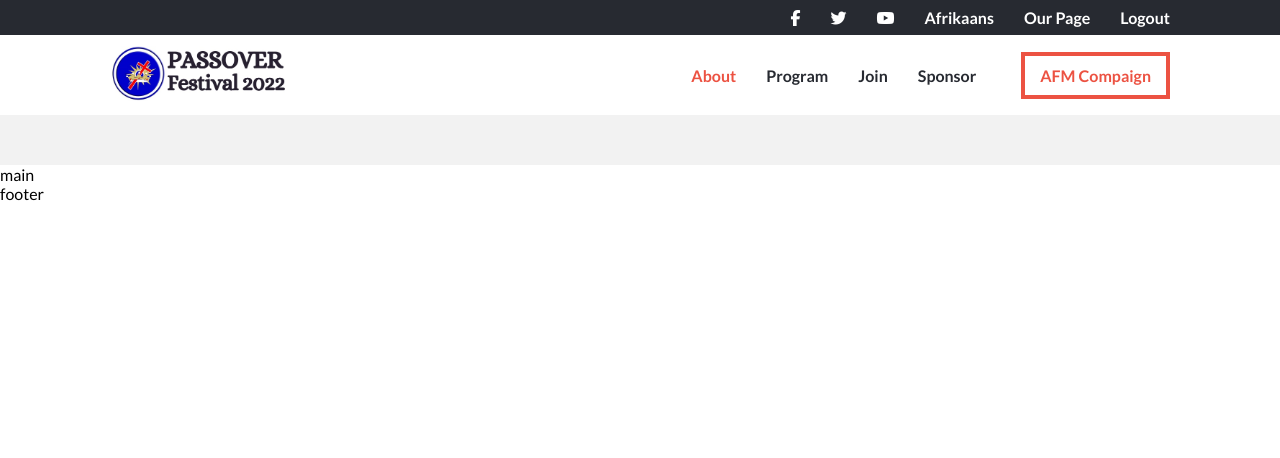
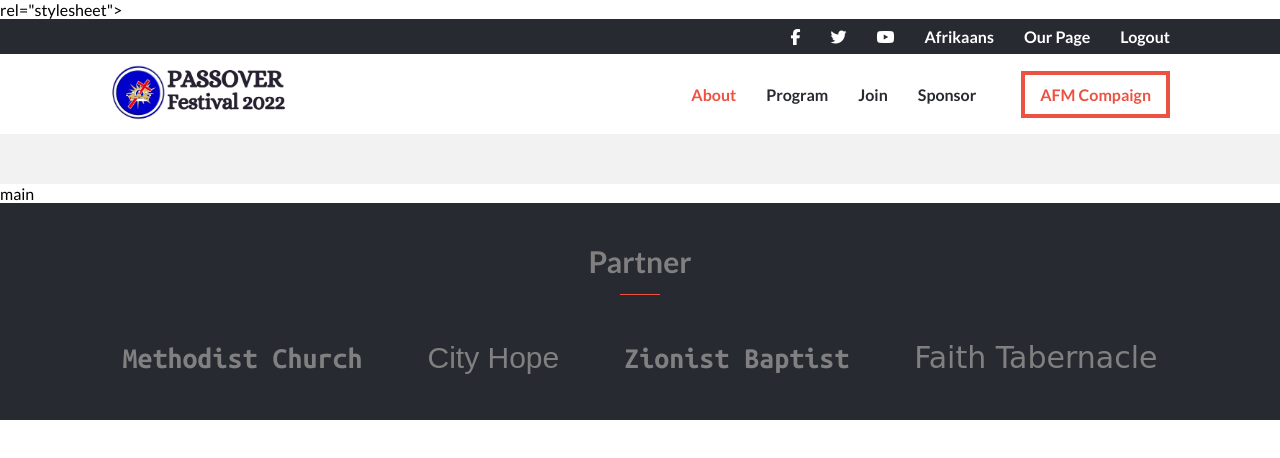
Before and after one commit to Lusindiso/conference--capstone, a website: page index.html in a window 1280 px wide. Drawn offline with Linux system fonts and the light colour scheme; a web font is replaced by a local one.

Commit message:
add footer top part

```diff
--- a/index.html
+++ b/index.html
@@ -5,13 +5,19 @@
 	<meta http-equiv="X-UA-Compatible" content="IE=edge">
 	<meta name="viewport" content="width=device-width, initial-scale=1.0">
 	<script
-			src="https://kit.fontawesome.com/0278cc9d4c.js"
-			crossorigin="anonymous"
-		></script>
-		<link href="//db.onlinewebfonts.com/c/d14035f6b1afeabafbee4abb2ebf0fc6?family=COCOGOOSE" rel="stylesheet" type="text/css"/>
-		<link rel="preconnect" href="https://fonts.googleapis.com">
-		<link rel="preconnect" href="https://fonts.gstatic.com" crossorigin>
-		<link href="https://fonts.googleapis.com/css2?family=Lato:wght@100;300;400;700&display=swap" rel="stylesheet">
+		src="https://kit.fontawesome.com/0278cc9d4c.js"
+		crossorigin="anonymous">
+	</script>
+	<link href="//db.onlinewebfonts.com/c/d14035f6b1afeabafbee4abb2ebf0fc6?family=COCOGOOSE" rel="stylesheet" type="text/css"/>
+	<link rel="preconnect" href="https://fonts.googleapis.com">
+	<link rel="preconnect" href="https://fonts.gstatic.com" crossorigin>
+	<link href="https://fonts.googleapis.com/css2?family=Lato:wght@100;300;400;700&display=swap" rel="stylesheet">
+	<link rel="preconnect" href="https://fonts.googleapis.com">
+	<link rel="preconnect" href="https://fonts.gstatic.com" crossorigin>
+	<link href="https://fonts.googleapis.com/css2?family=Beau+Rivage&display=swap" rel="stylesheet">
+	<link rel="preconnect" href="https://fonts.googleapis.com">
+	<link rel="preconnect" href="https://fonts.gstatic.com" crossorigin>
+	<link href="https://fonts.googleapis.com/css2?family=Ubuntu+Mono:wght@700&display=swap" rel="stylesheet">rel="stylesheet">
 	<link rel="stylesheet" href="css/style.css">
 	<title>AFM Church</title>
 </head>
@@ -67,7 +73,24 @@
 		main
 	</main>
 	<footer class="footer">
-		footer
+		<div class="footer-top">
+			<div class="container">
+				<h2 class="footer-heading">
+					Partner
+				</h2>
+				<ul class="footer__list">
+					<li class="footer__list--item ubuntu">Methodist Church</li>
+					<li class="footer__list--item font-coco">City Hope</li>
+					<li class="footer__list--item ubuntu">Zionist Baptist</li>
+					<li class="footer__list--item cursive">Faith Tabernacle</li>
+				</ul>
+			</div>
+		</div>
+		<div class="footer-bottom">
+			<div class="container">
+
+			</div>
+		</div>
 	</footer>
 </body>
 </html>
--- a/sass/_base.scss
+++ b/sass/_base.scss
@@ -1,3 +1,8 @@
+$black :#272a31;
+$red: #ec5242;
+$grey: #d3d3d3;
+
+
 *,
 *::before,
 *::after {
@@ -24,3 +29,15 @@ a {
 	text-decoration: none;
 	font-weight: 700;
 }
+
+.ubuntu {
+	font-family: 'Ubuntu Mono', monospace;
+}
+
+.font-coco {
+	font-family: 'COCOGOOSE', sans-serif;
+}
+
+.cursive {
+	font-family: 'Beau Rivage', cursive;
+}
--- a/sass/_components.scss
+++ b/sass/_components.scss
@@ -11,7 +11,7 @@
 			color: #fff;
 
 			&:hover {
-				color:#ec5242;
+				color:$red;
 			}
 		}
 	}
@@ -30,25 +30,25 @@
 				font-size: 1.6rem;
 
 				&:hover {
-					color:#ec5242;
+					color:$red;
 				}
 			}
 		}
 
 		.compaign {
-			color: #ec5242;
-			border: 4px solid #ec5242;
+			color: $red;
+			border: 4px solid $red;
 			margin-left: 3rem;
 		}
 
 		.active {
-			color:#ec5242;
+			color:$red;
 		}
 
 	}
 
 	&-bottom {
-		background:rgba(#d3d3d3, 0.3);
+		background:rgba($grey, 0.3);
 		height: 5rem;
 	}
 
@@ -68,5 +68,34 @@
 			}
 		}
 	}
+}
 
+.footer {
+		color: grey;
+
+	&-heading {
+		font-size: 3rem;
+		width: 4rem;
+		margin: 0 auto;
+		display: flex;
+		justify-content: center;
+		border-bottom: 1px solid $red;
+		padding-bottom: 1.5rem;
+	}
+
+	&__list {
+		font-size: 3rem;
+		margin-top: 4rem;
+		display: flex;
+		justify-content: space-around;
+		align-items: center;
+		flex-wrap: wrap;
+		@media only screen and (max-width: 467px){
+			flex-direction: column;
+		}
+
+		&--item {
+			padding: 0.5rem;
+		}
+	}
 }
--- a/sass/_layout.scss
+++ b/sass/_layout.scss
@@ -1,9 +1,14 @@
+.container {
+	max-width: 110rem;
+	margin: 0 auto;
+}
+
 .header {
 	& > * {
 		padding: 0 2rem;
 	}
 	&-top {
-		background: #272a31;
+		background: $black;
 		color: #fff;
 
 		&__navbar {
@@ -37,6 +42,17 @@
 			display: none;
 		}
 	}
+}
+
+.footer {
+	&-top {
+		background: $black;
+		padding: 4rem 2rem;
+	}
+
+	&-bottom {
+		background: $grey;
+	}
 
 
 }
```
Also changed, not shown: css/style.css, img/PASSOVER-Festival-2022.svg (added), 1 other file.
